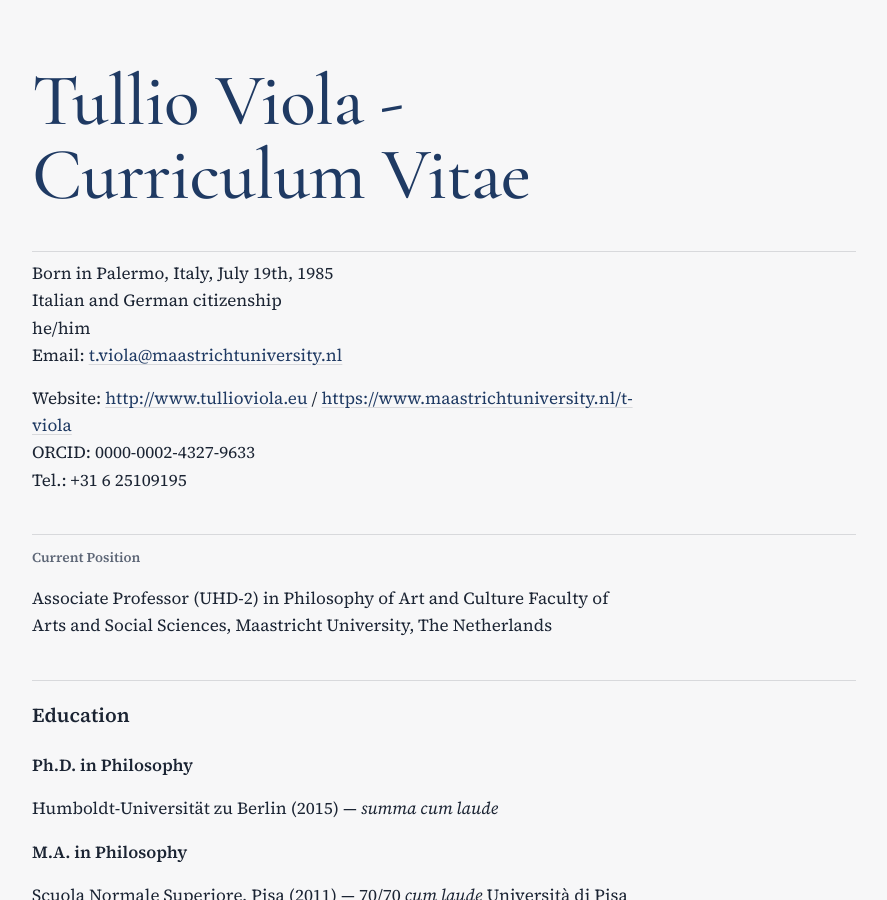
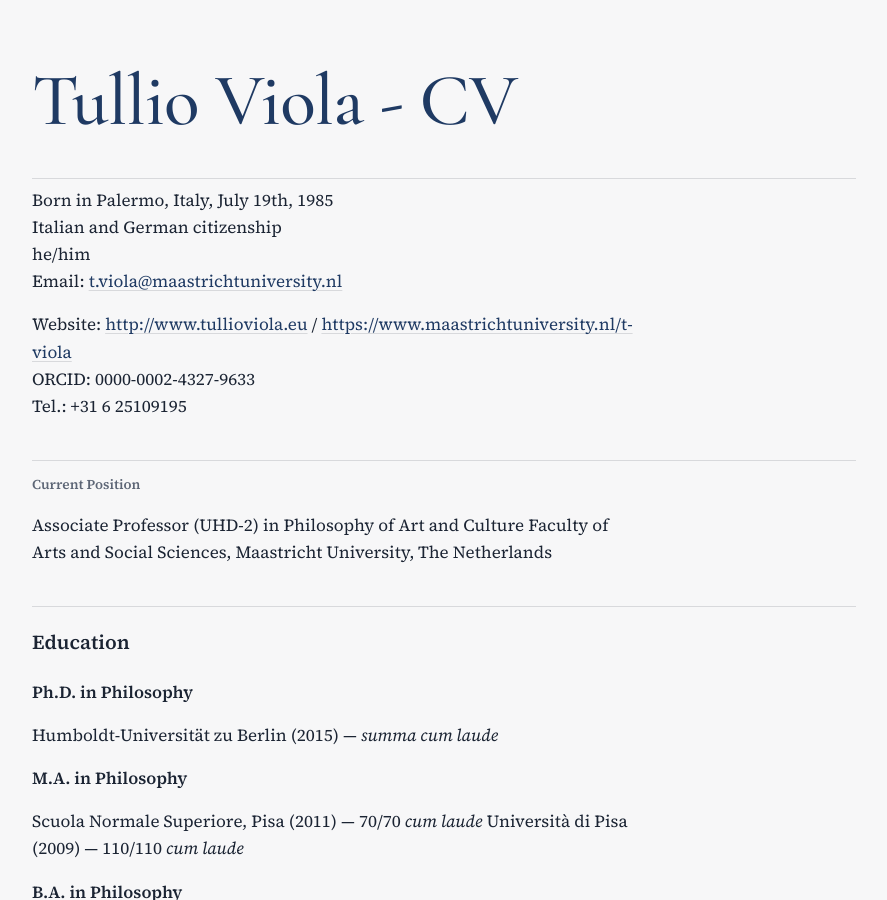
Before and after one commit to tullioviola-85/tullioviola-85.github.io, a Jekyll site: the page built from cv.md, in a window 1280 px wide and 900 px high. Shown: the whole window, without its empty margins (196-1083 px from the left). Built offline with Jekyll 4.4.1, drawn with Linux system fonts in a browser that asks for light colours.

Commit message:
Update cv.md

```diff
--- a/cv.md
+++ b/cv.md
@@ -3,7 +3,7 @@ layout: default
 title: CV
 ---
 
-# Tullio Viola - Curriculum Vitae
+# Tullio Viola - CV
 
 Born in Palermo, Italy, July 19th, 1985
 Italian and German citizenship
```
